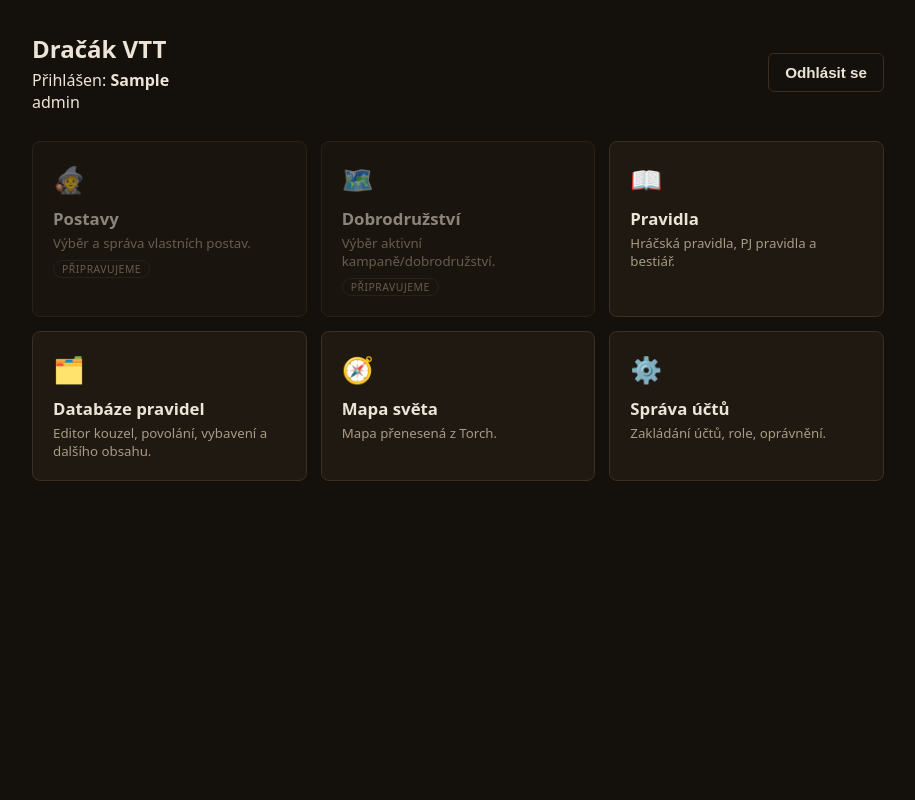
After one commit to Alairik/Dracak-VTT, a PHP site: page /dashboard.php in a window 1280 px wide. The commit adds this page. Shown: the whole page, without its empty margins (182-1097 px from the left). Run offline with PHP 8.4, Linux system fonts and the light colour scheme; the visitor is signed in with stand-in values (Sample User, id 1); tables that the repository leaves empty hold one stand-in row (values such as "Sample post").

Commit message:
Add dashboard.php as the post-login hub
Login now lands on a dashboard with tiles for Pravidla, Databáze
pravidel, Mapa světa, and Správa účtů (admin only), plus Postavy and
Dobrodružství shown as disabled "Připravujeme" placeholders — no data
model for characters/adventures exists yet, that's a separate task.
index.php/pravidla.php redirect here instead of straight to editor.php;
editor.php/admin.php link back to it.

Co-Authored-By: Claude Sonnet 5 <noreply@anthropic.com>
Claude-Session: https://claude.ai/code/session_01EdQ1xsekgqnW26SDgoR8pe

```diff
--- a/admin.php
+++ b/admin.php
@@ -65,6 +65,7 @@ foreach ($pdo->query('SELECT ucet_id, tabulka FROM ucet_opravneni')->fetchAll()
       <strong><?= htmlspecialchars($user['jmeno']) ?></strong>
       <div class="role-badge">admin</div>
     </div>
+    <a class="nav-item" href="dashboard.php">🏠 Dashboard</a>
     <a class="nav-item" href="editor.php">← Zpět do editoru</a>
     <div class="sidebar-footer">
       <form method="post" action="logout.php"><button class="btn-secondary" style="width:100%;">Odhlásit se</button></form>
--- a/assets/css/style.css
+++ b/assets/css/style.css
@@ -209,3 +209,55 @@ button {
   color: var(--accent);
   white-space: nowrap;
 }
+
+/* --- Dashboard --- */
+.dashboard {
+  max-width: 900px;
+  margin: 0 auto;
+  padding: 32px 24px 60px;
+}
+.dashboard-header {
+  display: flex;
+  justify-content: space-between;
+  align-items: center;
+  margin-bottom: 28px;
+  gap: 12px;
+  flex-wrap: wrap;
+}
+.dashboard-header h1 { margin: 0 0 4px; font-size: 1.5rem; }
+.dashboard-header .role-badge { margin-top: 0; }
+.dashboard-grid {
+  display: grid;
+  grid-template-columns: repeat(auto-fill, minmax(220px, 1fr));
+  gap: 14px;
+}
+.tile {
+  display: block;
+  background: var(--panel);
+  border: 1px solid var(--border);
+  border-radius: var(--radius);
+  padding: 20px;
+  text-decoration: none;
+  color: var(--text);
+  transition: border-color .15s ease;
+}
+.tile:hover { border-color: var(--accent); }
+.tile-icon { font-size: 1.6rem; }
+.tile-title { font-size: 1.05rem; font-weight: 600; margin: 10px 0 4px; color: var(--text); }
+.tile-desc { font-size: 0.83rem; color: var(--text-dim); }
+.tile.tile-soon {
+  cursor: default;
+  opacity: 0.55;
+}
+.tile.tile-soon:hover { border-color: var(--border); }
+.tile-soon-badge {
+  display: inline-block;
+  font-size: 0.65rem;
+  text-transform: uppercase;
+  letter-spacing: 0.05em;
+  color: var(--text-dim);
+  border: 1px solid var(--border);
+  border-radius: 10px;
+  padding: 1px 8px;
+  margin-top: 8px;
+}
--- /dev/null
+++ b/dashboard.php
@@ -0,0 +1,70 @@
+<?php
+declare(strict_types=1);
+require_once __DIR__ . '/includes/auth.php';
+
+$user = dracak_require_login();
+$isAdmin = $user['role'] === 'admin';
+?>
+<!doctype html>
+<html lang="cs">
+<head>
+<meta charset="utf-8">
+<meta name="viewport" content="width=device-width, initial-scale=1">
+<title>Dračák VTT — dashboard</title>
+<link rel="stylesheet" href="assets/css/style.css">
+</head>
+<body>
+<div class="dashboard">
+  <div class="dashboard-header">
+    <div>
+      <h1>Dračák VTT</h1>
+      <span>Přihlášen: <strong><?= htmlspecialchars($user['jmeno']) ?></strong></span>
+      <div class="role-badge"><?= htmlspecialchars($user['role']) ?></div>
+    </div>
+    <form method="post" action="logout.php"><button class="btn-secondary">Odhlásit se</button></form>
+  </div>
+
+  <div class="dashboard-grid">
+    <a class="tile tile-soon" aria-disabled="true">
+      <div class="tile-icon">🧙</div>
+      <div class="tile-title">Postavy</div>
+      <div class="tile-desc">Výběr a správa vlastních postav.</div>
+      <span class="tile-soon-badge">Připravujeme</span>
+    </a>
+
+    <a class="tile tile-soon" aria-disabled="true">
+      <div class="tile-icon">🗺️</div>
+      <div class="tile-title">Dobrodružství</div>
+      <div class="tile-desc">Výběr aktivní kampaně/dobrodružství.</div>
+      <span class="tile-soon-badge">Připravujeme</span>
+    </a>
+
+    <a class="tile" href="pravidla.php">
+      <div class="tile-icon">📖</div>
+      <div class="tile-title">Pravidla</div>
+      <div class="tile-desc">Hráčská pravidla<?= $user['role'] !== 'hrac' ? ', PJ pravidla a bestiář' : '' ?>.</div>
+    </a>
+
+    <a class="tile" href="editor.php">
+      <div class="tile-icon">🗂️</div>
+      <div class="tile-title">Databáze pravidel</div>
+      <div class="tile-desc">Editor kouzel, povolání, vybavení a dalšího obsahu.</div>
+    </a>
+
+    <a class="tile" href="mapa.html">
+      <div class="tile-icon">🧭</div>
+      <div class="tile-title">Mapa světa</div>
+      <div class="tile-desc">Mapa přenesená z Torch.</div>
+    </a>
+
+    <?php if ($isAdmin): ?>
+    <a class="tile" href="admin.php">
+      <div class="tile-icon">⚙️</div>
+      <div class="tile-title">Správa účtů</div>
+      <div class="tile-desc">Zakládání účtů, role, oprávnění.</div>
+    </a>
+    <?php endif; ?>
+  </div>
+</div>
+</body>
+</html>
--- a/editor.php
+++ b/editor.php
@@ -93,6 +93,7 @@ function dracak_group_label(string $g): string
       <?php endforeach; ?>
     <?php endforeach; ?>
     <div class="sidebar-footer">
+      <a class="nav-item" href="dashboard.php">🏠 Dashboard</a>
       <a class="nav-item" href="pravidla.php">📖 Pravidla</a>
       <a class="nav-item" href="mapa.html">🗺️ Mapa světa</a>
       <?php if ($user['role'] === 'admin'): ?>
--- a/index.php
+++ b/index.php
@@ -4,7 +4,7 @@ require_once __DIR__ . '/includes/auth.php';
 
 dracak_session_start();
 if (dracak_current_user()) {
-    header('Location: editor.php');
+    header('Location: dashboard.php');
     exit;
 }
 
@@ -13,7 +13,7 @@ if ($_SERVER['REQUEST_METHOD'] === 'POST') {
     $email = trim($_POST['email'] ?? '');
     $password = (string)($_POST['password'] ?? '');
     if (dracak_login($email, $password)) {
-        header('Location: editor.php');
+        header('Location: dashboard.php');
         exit;
     }
     $error = 'Nesprávný e-mail nebo heslo.';
--- a/pravidla.php
+++ b/pravidla.php
@@ -51,7 +51,7 @@ $headingsJson = json_encode($headings, JSON_UNESCAPED_UNICODE | JSON_HEX_TAG);
             <span class="auth-name">Přihlášen: <strong><?= htmlspecialchars($user['jmeno'] ?: $user['email']) ?></strong> (<?= htmlspecialchars($user['role']) ?>)</span>
           </div>
           <div class="auth-actions">
-            <a class="auth-db" href="editor.php">Otevřít databázi →</a>
+            <a class="auth-db" href="dashboard.php">Dashboard →</a>
             <a href="logout.php">Odhlásit se</a>
           </div>
         <?php else: ?>
```
